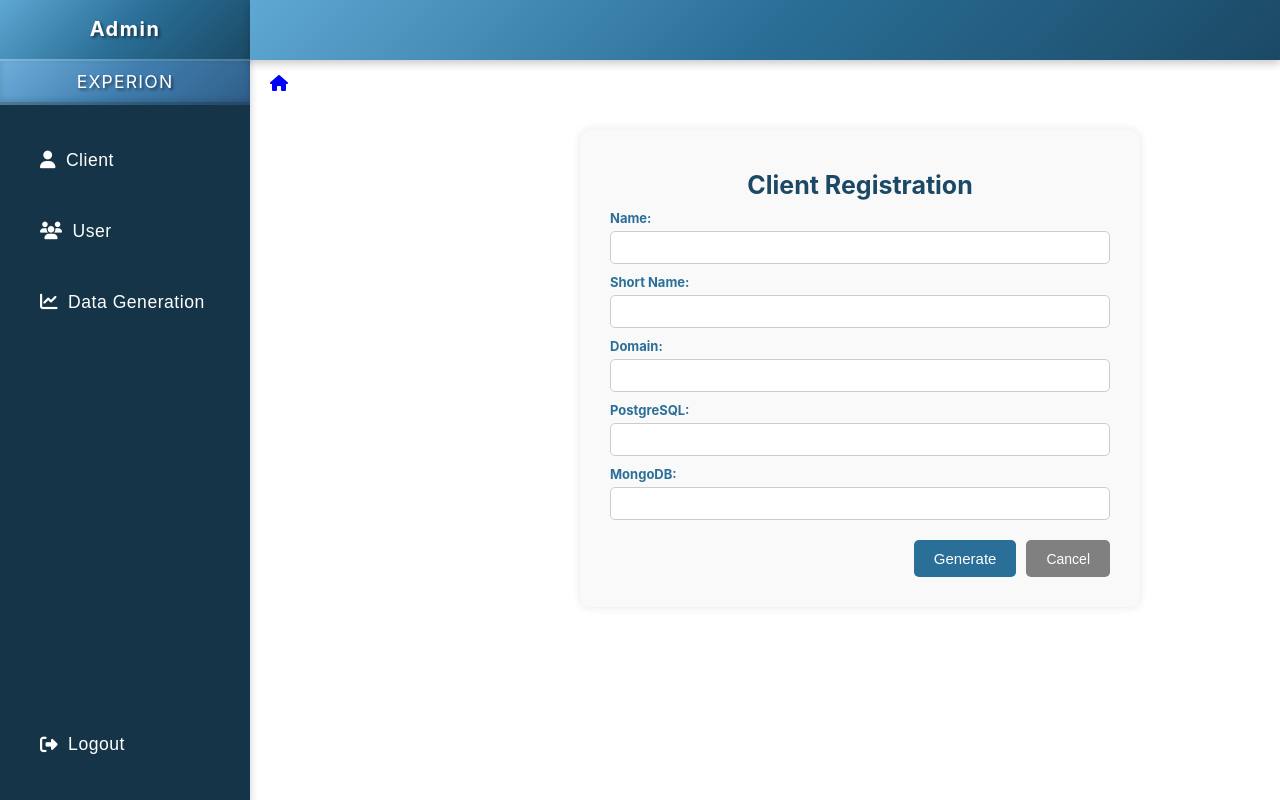
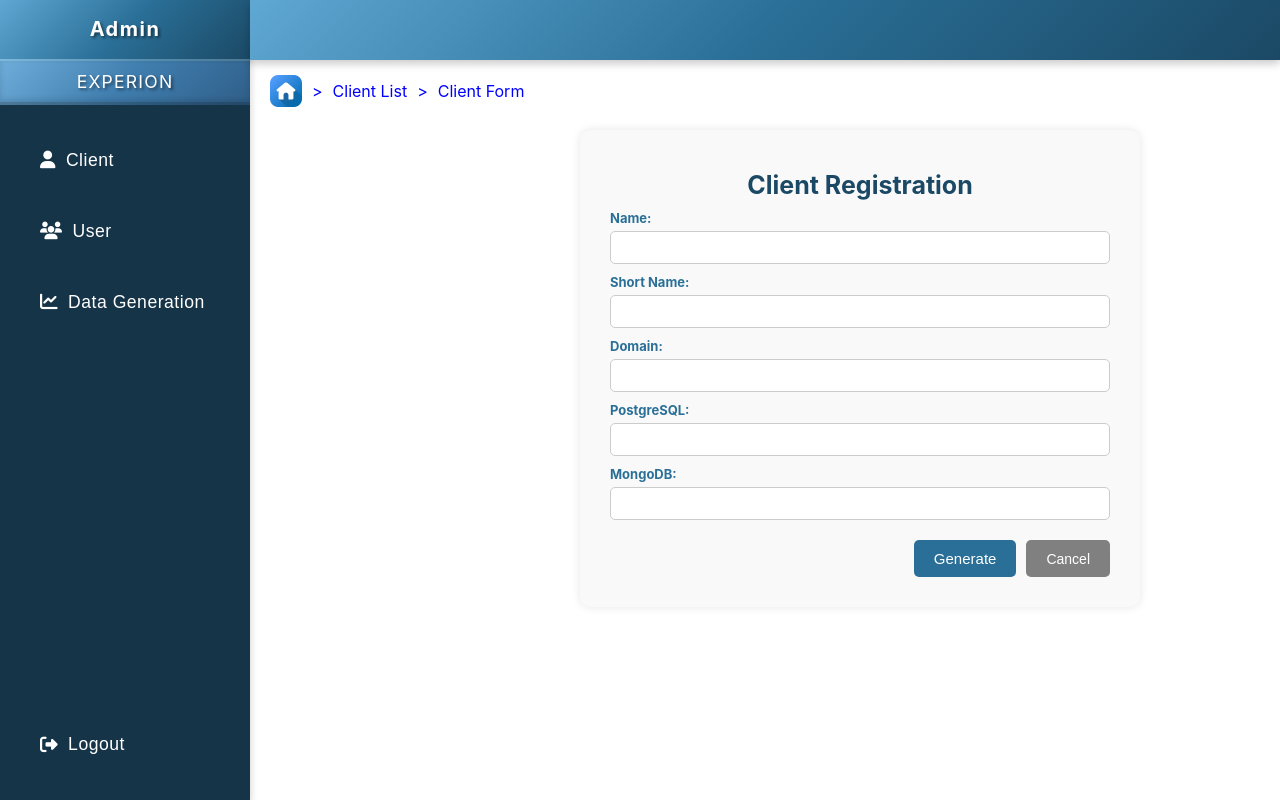
Before and after one commit to amalapeterexperionmea/datagen, a React (Create React App) app: page /form in a window 1280 px wide. Built offline with nearby package versions, Linux system fonts and the light colour scheme.

Commit message:
breadcrump updation

```diff
--- a/src/Components/Layout/Breadcrumb.js
+++ /dev/null
@@ -1,87 +0,0 @@
-
-
-import React from 'react';
-import styled from 'styled-components';
-import { useNavigate } from 'react-router-dom';
-import { FontAwesomeIcon } from '@fortawesome/react-fontawesome';
-import { faHome } from '@fortawesome/free-solid-svg-icons';
-
-// Breadcrumb config
-const HomeIcon = () => (
-  <svg xmlns="http://www.w3.org/2000/svg" width="16" height="16" fill="currentColor" className="bi bi-house" viewBox="0 0 16 16">
-    <path d="M8 .5l-7 7h2v7h10v-7h2l-7-7zM7 1.414L1 7h2v7h4v-4h2v4h4V7h2l-6-6-1 1z" />
-  </svg>
-);
-
-const breadcrumbConfig = [
-  { label: 'Home', path: '/layout', icon: <HomeIcon /> },
-  { label: 'Client', path: '/client' },
-  { label: 'User', path: '/user' },
-  { label: 'Data Generation', path: '/data-generation' },
-];
-
-
-
-
-
-
-
-const BreadcrumbWrapper = styled.nav`
-  position: fixed;
-  top: 75px;
-  left: 270px;
-  margin: 0;
-  display: flex;
-  z-index: 1000;
-`;
-
-const BreadcrumbItem = styled.span`
-  margin-right: 10px;
-  cursor: pointer;
-  color: blue;
-
-  &:not(:last-child)::after {
-    content: '>';
-    margin-left: 10px;
-  }
-
-  &:hover {
-    text-decoration: none;
-  }
-
-  display: flex; /* Ensure items are aligned */
-  align-items: center; /* Center icon and text vertically */
-`;
-
-export const Breadcrumb = ({ currentPath }) => {
-  const navigate = useNavigate();
-
-  // Include Home breadcrumb explicitly
-  const breadcrumbItems = breadcrumbConfig.filter(item => currentPath === item.path || currentPath.includes(item.path));
-
-  // Always include "Home" in the breadcrumb if not already there
-  if (!breadcrumbItems.some(item => item.label === 'Home')) {
-    breadcrumbItems.unshift({ label: 'Home', path: '/layout', icon: <FontAwesomeIcon icon={faHome} /> });
-  }
-
-  const handleBreadcrumbClick = (index) => {
-    navigate(breadcrumbItems[index].path);
-  };
-
-  return (
-    <BreadcrumbWrapper>
-      {breadcrumbItems.map((item, index) => (
-        <BreadcrumbItem key={index} onClick={() => handleBreadcrumbClick(index)}>
-          {item.label === 'Home' ? (
-            item.icon /* Render only the icon for Home */
-          ) : (
-            <>
-              {item.icon && item.label !== 'Home' && item.icon} {/* Render icon if present */}
-              {item.label}
-            </>
-          )}
-        </BreadcrumbItem>
-      ))}
-    </BreadcrumbWrapper>
-  );
-};
--- /dev/null
+++ b/src/Components/Layout/Breadcrumb/Breadcrumb.js
@@ -0,0 +1,104 @@
+
+
+import React from 'react';
+import styled from 'styled-components';
+import { useNavigate } from 'react-router-dom';
+import HomeIconImage from '../icons/Homeicon.png';
+
+
+// Breadcrumb configuration
+const breadcrumbConfig = [
+  { label: 'Home', path: '/layout', icon: <img src={HomeIconImage} alt="Home" style={{ width: '32px', height: '32px' }} /> },
+  { label: 'Client List', path: '/client' },
+  { label: 'Client Form', path: '/form', parentPath: '/client' },
+  { label: 'User', path: '/user' },
+  { label: 'Data Generation', path: '/data-generation' }
+];
+
+
+
+
+
+const BreadcrumbWrapper = styled.nav`
+  position: fixed;
+  top: 75px;
+  left: 270px;
+  margin: 0;
+  display: flex;
+  z-index: 1000;
+`;
+
+const BreadcrumbItem = styled.span`
+  margin-right: 10px;
+  cursor: pointer;
+  color: blue;
+
+  &:not(:last-child)::after {
+    content: '>';
+    margin-left: 10px;
+  }
+
+  &:hover {
+    text-decoration: none;
+    color: darkblue; /* Change color on hover */
+  }
+
+  display: flex; /* Ensure items are aligned */
+  align-items: center; /* Center icon and text vertically */
+`;
+
+export const Breadcrumb = ({ currentPath }) => {
+  const navigate = useNavigate();
+
+  // Function to get the breadcrumb items based on currentPath
+  const getBreadcrumbItems = () => {
+    const items = [];
+    const currentItem = breadcrumbConfig.find(item => item.path === currentPath);
+
+    // Always add Home as icon only
+    items.push({ label: 'Home', path: '/layout', icon: breadcrumbConfig[0].icon }); // Using the Home icon image
+
+    if (currentItem) {
+      // Add parent item if it exists
+      if (currentItem.parentPath) {
+        const parentItem = breadcrumbConfig.find(item => item.path === currentItem.parentPath);
+        if (parentItem) {
+          items.push(parentItem); // Push parent item (e.g., Client)
+        }
+      }
+
+      // Add the current item (e.g., Addclient)
+      items.push(currentItem);
+    }
+
+    return items;
+  };
+
+  const breadcrumbItems = getBreadcrumbItems();
+
+  // Remove duplicate Home items
+  if (breadcrumbItems.length > 1 && breadcrumbItems[breadcrumbItems.length - 1].label === 'Home') {
+    breadcrumbItems.pop(); // Remove the last Home if it's a duplicate
+  }
+
+  const handleBreadcrumbClick = (index) => {
+    navigate(breadcrumbItems[index].path); // Navigate to the selected path
+  };
+
+  return (
+    <BreadcrumbWrapper>
+      {breadcrumbItems.map((item, index) => (
+        <BreadcrumbItem key={index} onClick={() => handleBreadcrumbClick(index)}>
+          {item.label === 'Home' ? (
+            item.icon // Render the Home icon image
+          ) : (
+            <>
+              {item.icon} {/* Render icon if present */}
+              {item.label} {/* Render label for other items */}
+            </>
+          )}
+        </BreadcrumbItem>
+      ))}
+    </BreadcrumbWrapper>
+  );
+};
--- a/src/Components/Layout/Layout.js
+++ b/src/Components/Layout/Layout.js
@@ -1,8 +1,8 @@
 import React from 'react';
 import styled from 'styled-components';
-import Header from './Header';
-import Sidebar from './Sidebar';
-import { Breadcrumb } from './Breadcrumb'; // Import the Breadcrumb component
+import Header from './Header/Header';
+import Sidebar from './Sidebar/Sidebar';
+import { Breadcrumb } from './Breadcrumb/Breadcrumb'; // Import the Breadcrumb component
 
 const LayoutWrapper = styled.div`
   display: flex;
--- a/src/Components/Layout/Sidebar.js
+++ b/src/Components/Layout/Sidebar/Sidebar.js
@@ -1,7 +1,7 @@
 
 import React from 'react';
 import styled from 'styled-components';
-import MenuIcons from './MenuItems';
+import MenuIcons from '../MenuItems/MenuItems';
 
 const SidebarWrapper = styled.aside`
   background-color: #153448;
```
Also changed, not shown: src/Components/Layout/MenuItems/MenuItems.js (renamed from src/Components/Layout/MenuItems.js, +9 -1 lines), src/Components/Layout/UserContext.js (+11 -11 lines), src/Components/Layout/Header/Header.js (renamed from src/Components/Layout/Header.js), src/Components/Layout/icons/Homeicon.png (added).
